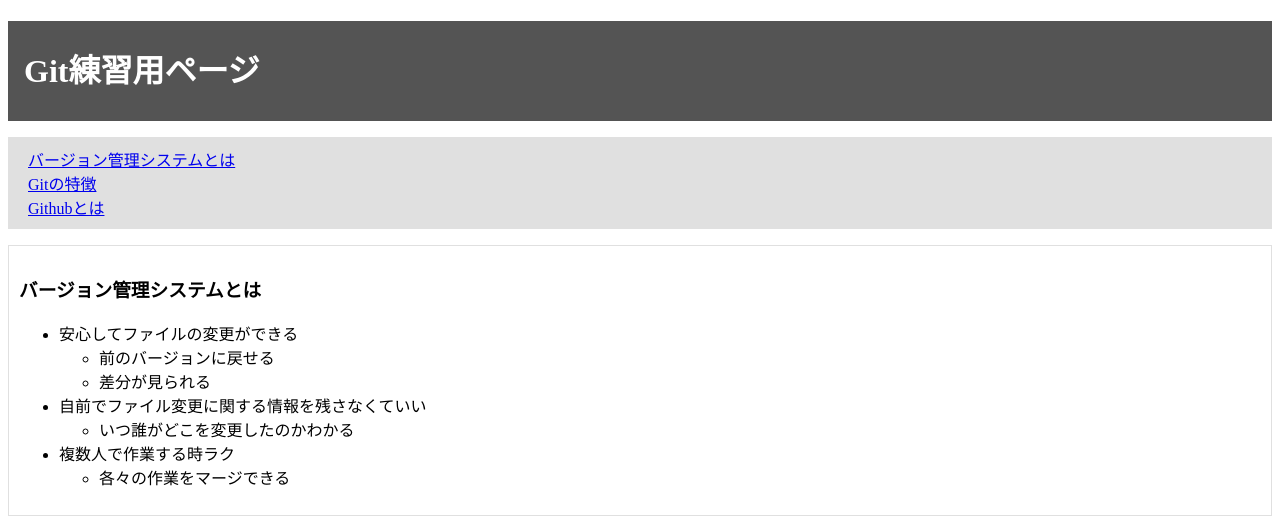
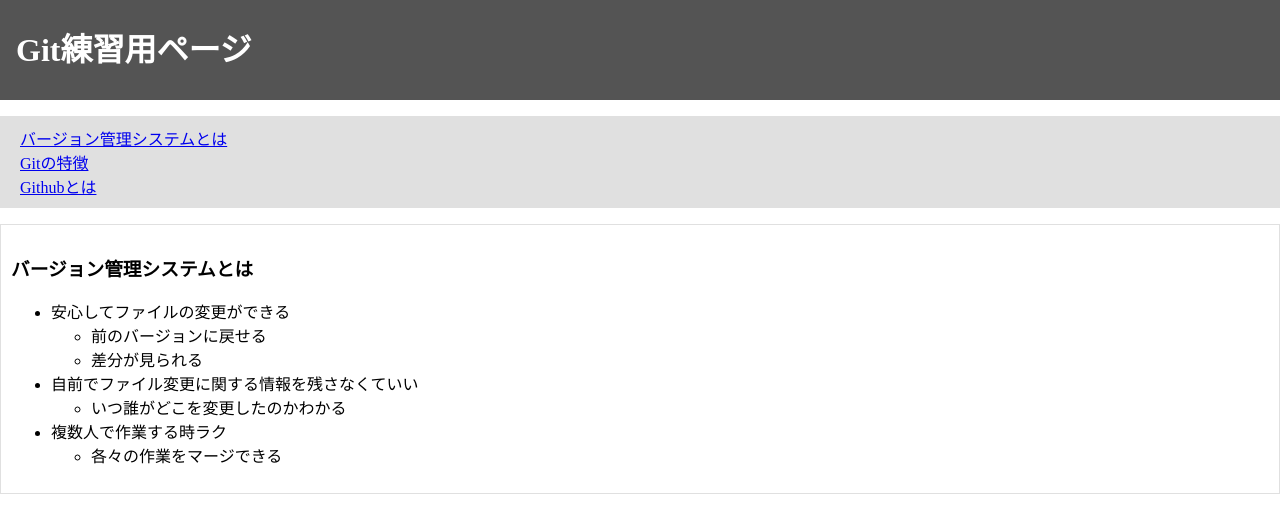
Before and after one commit to pupupopo88/git_practice, a plain HTML site: page index.html in a window 1280 px wide. Drawn offline with Linux system fonts and the light colour scheme.

Commit message:
ヘッダ部分の不要な余白を削除するため調整
コンテンツ部分は別途調整

```diff
--- a/css/common.css
+++ b/css/common.css
@@ -1,9 +1,17 @@
+html, body {
+  margin: 0;
+}
+
 header {
   height: 100px;
   line-height: 100px;
   background: #545454;
   padding: 0 1em;
   color: #FFFFFF;
+}
+
+header h1 {
+  margin: 0;
 }
 
 nav {
```
